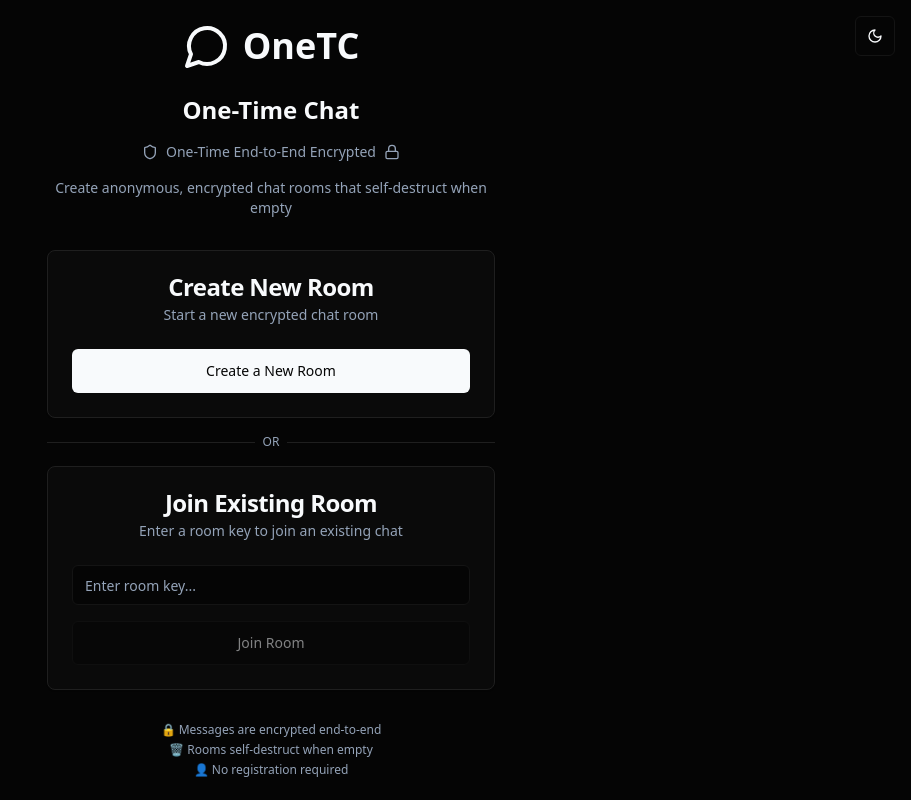
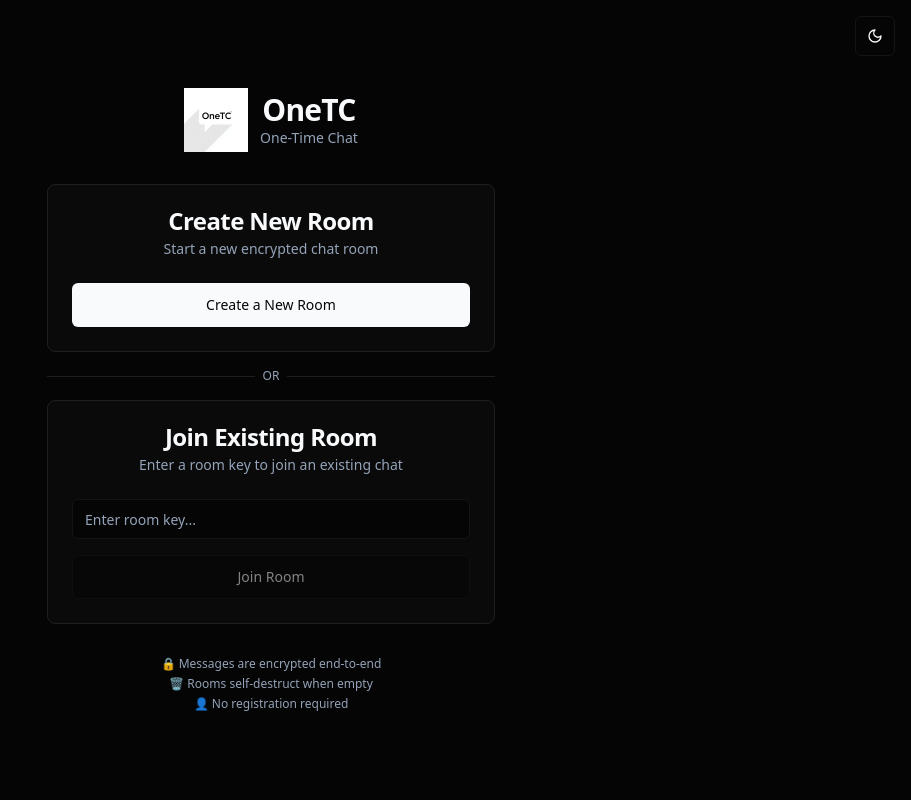
Before and after one commit to arunofhyd/onetc, a React (Vite) app: page / in a window 1280 px wide. Shown: the whole page, without its empty margins (369-1280 px from the left). Built offline with nearby package versions, Linux system fonts and the light colour scheme.

Commit message:
Add logo and branding
Add a basic logo with a chat bubble in a black and white scheme, and include OneTC branding.

```diff
--- /dev/null
+++ b/src/components/Logo.tsx
@@ -0,0 +1,32 @@
+import React from "react";
+import logo from "@/assets/logo-onetc.png";
+import { cn } from "@/lib/utils";
+
+interface LogoProps {
+  showText?: boolean;
+  size?: number; // pixel size for the icon
+  className?: string;
+}
+
+export function Logo({ showText = true, size = 48, className }: LogoProps) {
+  return (
+    <div className={cn("inline-flex items-center gap-3 select-none", className)}>
+      <img
+        src={logo}
+        width={size}
+        height={size}
+        loading="lazy"
+        alt="OneTC Chat logo - black and white chat bubble"
+        className="shrink-0"
+      />
+      {showText && (
+        <div className="leading-tight">
+          <div className="text-3xl font-bold tracking-tight">OneTC</div>
+          <div className="text-sm text-muted-foreground">One-Time Chat</div>
+        </div>
+      )}
+    </div>
+  );
+}
+
+export default Logo;
--- a/src/pages/Index.tsx
+++ b/src/pages/Index.tsx
@@ -3,11 +3,12 @@ import { useNavigate } from 'react-router-dom';
 import { Button } from '@/components/ui/button';
 import { Input } from '@/components/ui/input';
 import { Card, CardContent, CardDescription, CardHeader, CardTitle } from '@/components/ui/card';
-import { Lock, MessageCircle, Shield } from 'lucide-react';
+import { Lock, Shield } from 'lucide-react';
 import { generateRoomKey } from '@/lib/encryption';
 import { useToast } from '@/hooks/use-toast';
 import { ThemeToggle } from '@/components/theme-toggle';
 import { supabase } from '@/integrations/supabase/client';
+import { Logo } from '@/components/Logo';
 
 const Index = () => {
   const [roomKey, setRoomKey] = useState('');
@@ -71,18 +72,9 @@ const Index = () => {
           {/* Header */}
           <div className="text-center space-y-4">
             <div className="flex items-center justify-center mb-6">
-              <MessageCircle className="h-12 w-12 text-primary mr-3" />
-              <h1 className="text-4xl font-bold">OneTC</h1>
+              <Logo showText size={64} />
             </div>
-            <h2 className="text-2xl font-semibold">One-Time Chat</h2>
-            <div className="flex items-center justify-center space-x-2 text-muted-foreground">
-              <Shield className="h-4 w-4" />
-              <span className="text-sm">One-Time End-to-End Encrypted</span>
-              <Lock className="h-4 w-4" />
-            </div>
-            <p className="text-sm text-muted-foreground">
-              Create anonymous, encrypted chat rooms that self-destruct when empty
-            </p>
+            <h1 className="sr-only">OneTC - One-Time End-to-End Encrypted Chat</h1>
           </div>
 
           {/* Actions */}
```
Also changed, not shown: src/assets/logo-onetc.png (added).
